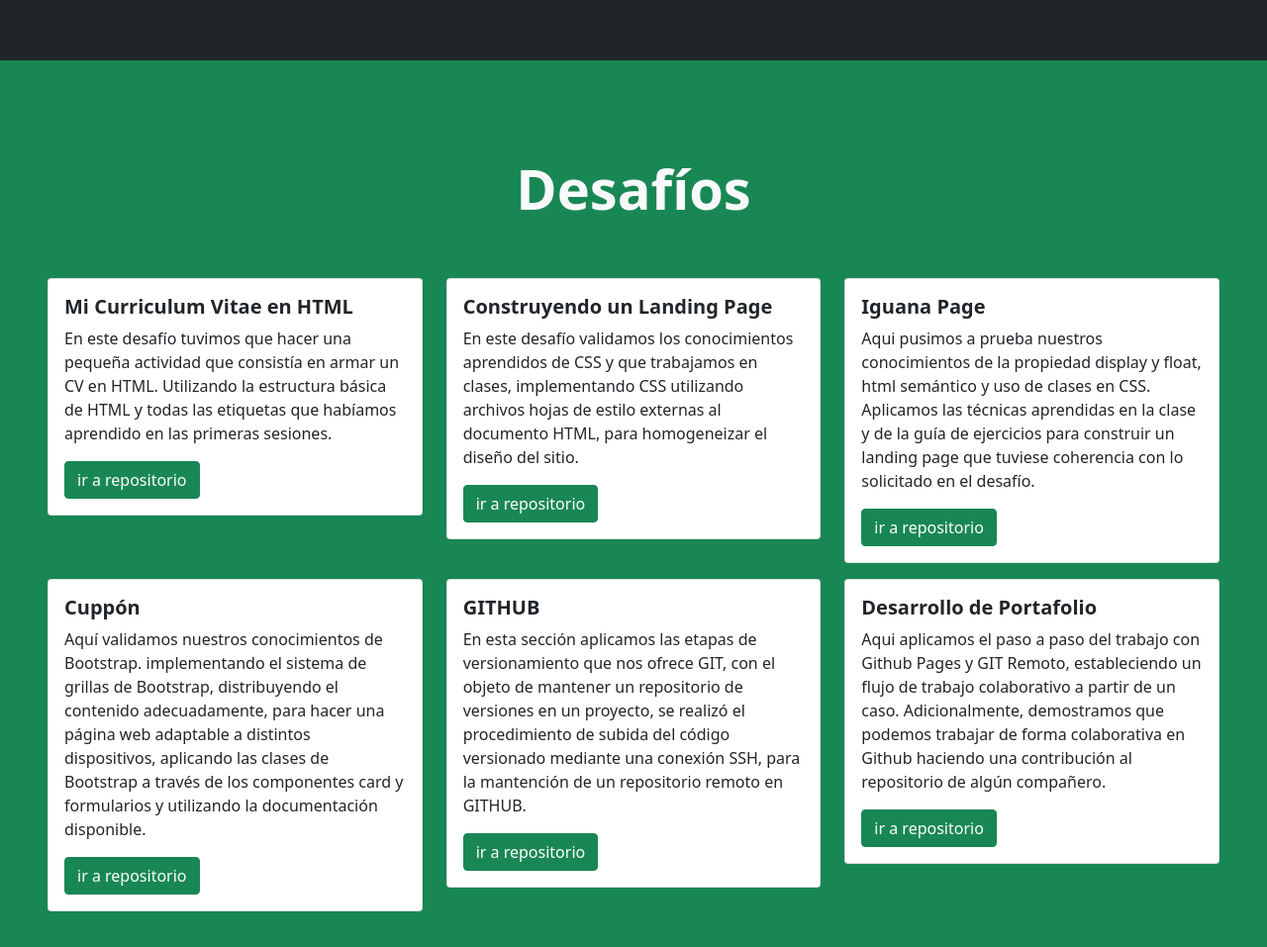
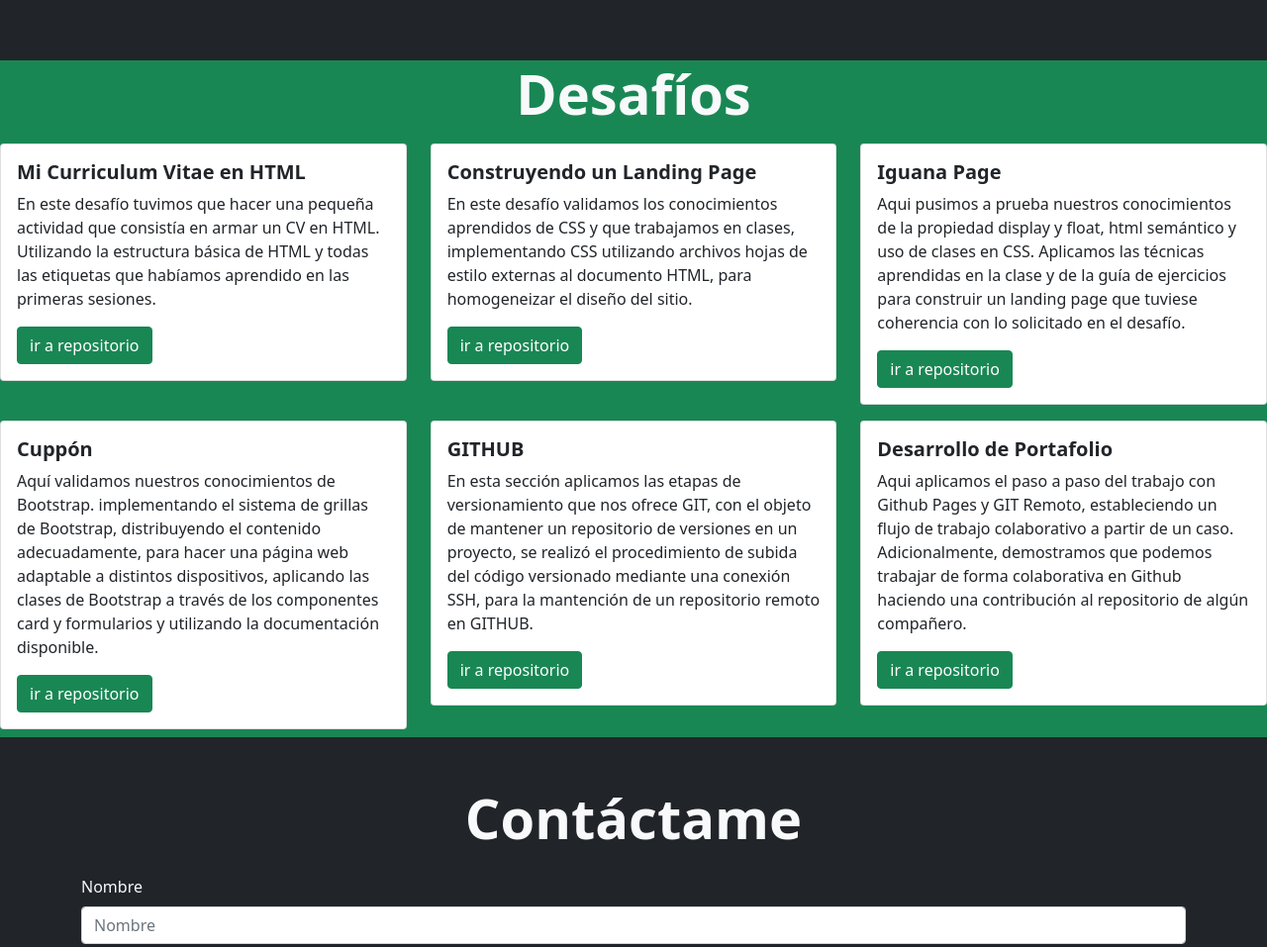
Before and after one commit to RocioGuerraErazo/mstrangeletter.github.io, a plain HTML site: page index.html in a window 1280 px wide. Shown: the part 1281-2238 px from the top of the page at 99% size. Drawn offline with nearby package versions, Linux system fonts and the light colour scheme.

Commit message:
modificación seccion  'mis desafios'

```diff
--- a/index.html
+++ b/index.html
@@ -108,9 +108,9 @@
     </section>
 
 
-    <section id="Mis-trabajos" class="my-5 p-5 bg-success">
+    <section id="Mis-trabajos" class="my-5 bg-success">
 
-        <h2 class="display-4 fw-bold text-center text-light m-5">Desafíos</h2>
+        <h2 class="display-4 fw-bold text-center text-light mb-2">Desafíos</h2>
 
         <div class="row">
             <div class="col-12 col-lg-4 col-sm-6 py-2">
```
